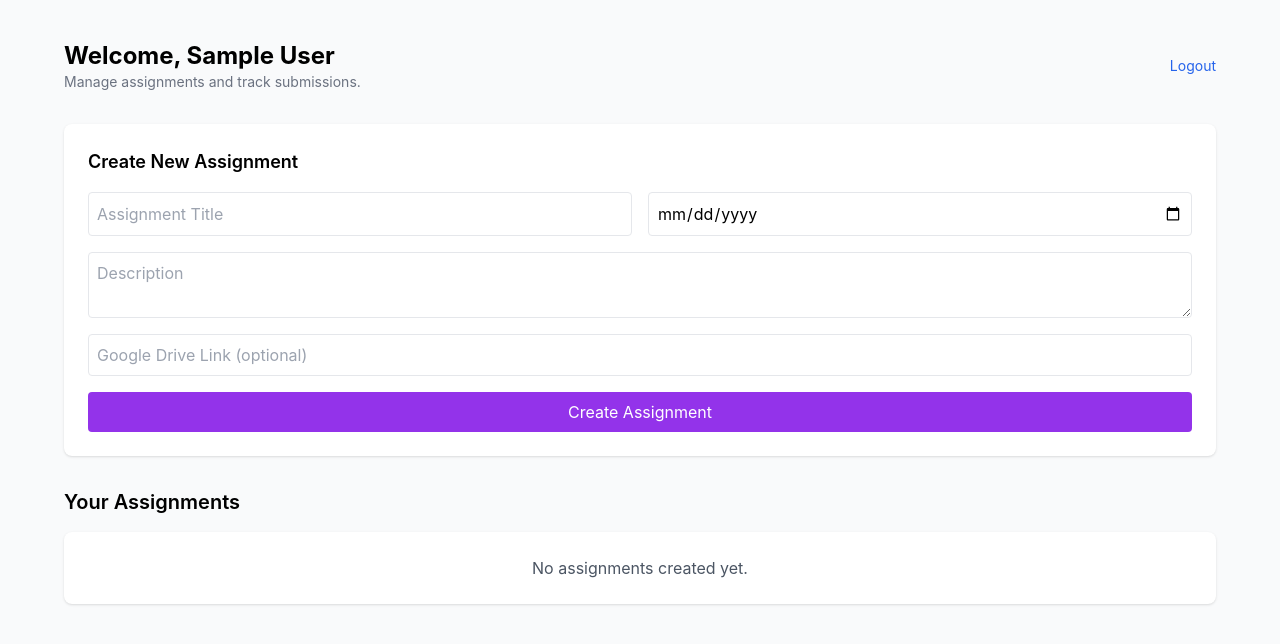
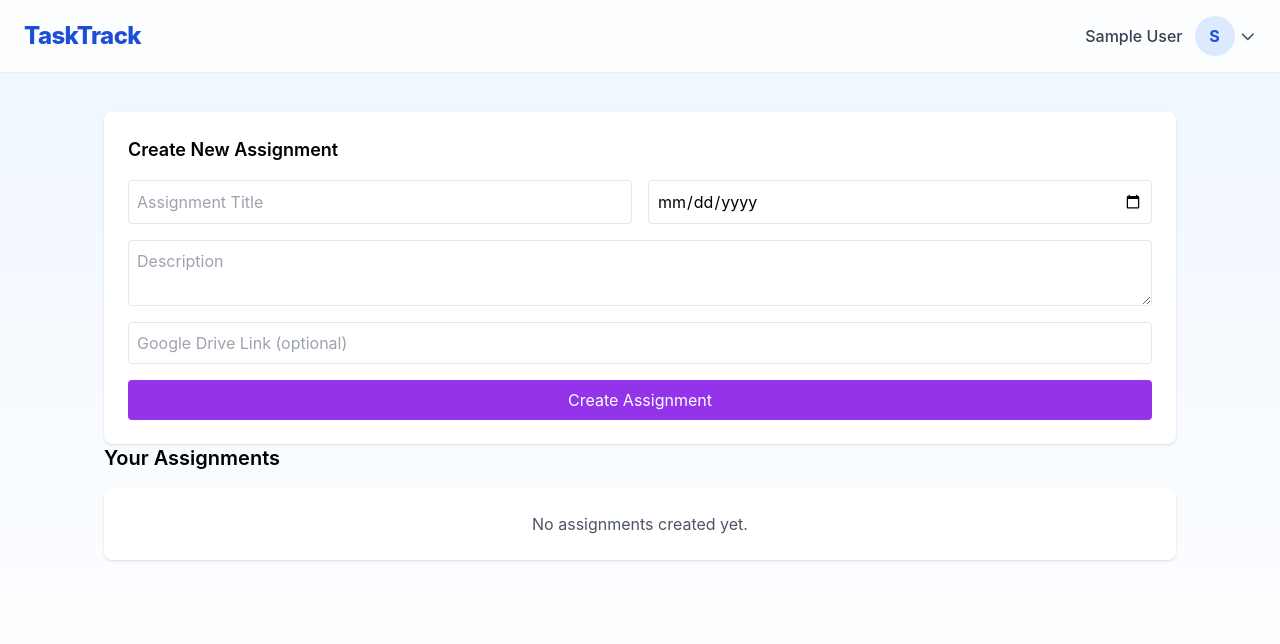
Before and after one commit to rajendradongara/assignment-dashboard, a React (Create React App) app: page /admin/dashboard in a window 1280 px wide. Shown: the top 644 px of the page. Built offline with nearby package versions, Linux system fonts and the light colour scheme; sample sign-in values are in the browser's storage.

Commit message:
added navabar component for admin and student dashboard

```diff
--- a/package.json
+++ b/package.json
@@ -4,10 +4,13 @@
   "private": true,
   "dependencies": {
     "@fortawesome/fontawesome-free": "^7.1.0",
+    "@fortawesome/free-solid-svg-icons": "^7.1.0",
+    "@fortawesome/react-fontawesome": "^3.1.0",
     "@testing-library/dom": "^10.4.1",
     "@testing-library/jest-dom": "^6.9.1",
     "@testing-library/react": "^16.3.0",
     "@testing-library/user-event": "^13.5.0",
+    "lucide-react": "^0.548.0",
     "react": "^19.2.0",
     "react-dom": "^19.2.0",
     "react-router-dom": "^7.9.5",
--- a/src/App.js
+++ b/src/App.js
@@ -1,7 +1,6 @@
 import { Route, Routes } from 'react-router-dom';
 import "@fortawesome/fontawesome-free/css/all.min.css";
 import { Toaster } from 'sonner';
-
 
 import './App.css';
 import Home from './pages/Home.jsx';
@@ -11,11 +10,11 @@ import StudentDashboard from './pages/StudentDashboard.jsx';
 import AdminDashboard from './pages/AdminDashboard.jsx';
 
 
+function App() {
 
-function App() {
   return (
     <>
-      <Toaster richColors position='top-right' />
+      <Toaster richColors position='bottom-right' />
       <Routes>
         <Route path="/" element={<Home />} />
         <Route path="/signup/student" element={<SignUp role={'student'} />} />
@@ -23,7 +22,6 @@ function App() {
         <Route path="/login" element={<Login />} />
         <Route path="/student/dashboard" element={<StudentDashboard />} />
         <Route path="/admin/dashboard" element={<AdminDashboard />} />
-
       </Routes>
     </>
 
--- a/src/components/AssignmentCard.jsx
+++ b/src/components/AssignmentCard.jsx
@@ -1,12 +1,17 @@
 import React, { useState } from "react";
 import { toast } from "sonner";
 import ConfirmationModal from "./ConfirmationModal";
+import { getAllUsers } from "../utils/userStorage.js";
 
 export default function AssignmentCard({ assignment, onConfirm }) {
   const [modalOpen, setModalOpen] = useState(false);
 
   const { studentSubmission } = assignment;
   const submitted = studentSubmission?.submitted;
+
+  const users = getAllUsers();
+
+  const admin = users.find((u) => u.email === assignment.createdBy);
 
   const handleFirstClick = () => {
     setModalOpen(true);
@@ -26,7 +31,8 @@ export default function AssignmentCard({ assignment, onConfirm }) {
       <div className="flex-1">
         <h4 className="text-lg font-semibold">{assignment.title}</h4>
         <p className="text-sm text-gray-500 mb-2">{assignment.description}</p>
-        <p className="text-xs text-gray-400">Due: {assignment.dueDate}</p>
+        <p className="text-xs text-red-600">Due: {assignment.dueDate}</p>
+        <p className="text-xs text-gray-900">From: {admin.name}</p>
         {assignment.driveLink && (
           <a
             className="text-sm text-blue-600 hover:underline inline-block mt-2"
--- /dev/null
+++ b/src/components/Navbar.jsx
@@ -0,0 +1,63 @@
+import { useState } from "react";
+import { useNavigate } from "react-router-dom";
+import { FontAwesomeIcon } from "@fortawesome/react-fontawesome";
+import { faChevronDown } from "@fortawesome/free-solid-svg-icons";
+
+const Navbar = ({ user }) => {
+  const [dropdownOpen, setDropdownOpen] = useState(false);
+  const navigate = useNavigate();
+
+  const handleLogout = () => {
+    localStorage.removeItem("user");
+    // onLogout?.();
+    navigate("/");
+  };
+
+  return (
+    <header className="bg-white/80 backdrop-blur-md shadow-sm sticky top-0 z-50">
+      <div className="max-w-7xl mx-auto px-6 py-4 flex justify-between items-center">
+        <h1
+          className="text-2xl font-extrabold text-blue-700 tracking-tight cursor-pointer"
+          onClick={() => navigate("/")}
+        >
+          TaskTrack
+        </h1>
+
+        <div className="relative flex items-center space-x-3">
+          <span className="text-gray-700 font-medium">
+            {user?.name || "Student"}
+          </span>
+
+          <div
+            className="flex items-center space-x-1 cursor-pointer"
+            onClick={() => setDropdownOpen((prev) => !prev)}
+          >
+            <div className="w-10 h-10 rounded-full bg-blue-100 flex items-center justify-center text-blue-700 font-bold">
+              {user?.name ? user.name.charAt(0).toUpperCase() : "S"}
+            </div>
+            <FontAwesomeIcon
+              icon={faChevronDown}
+              className={`transition-transform duration-200 ${
+                dropdownOpen ? "rotate-180" : "rotate-0"
+              } text-gray-600`}
+              size="sm"
+            />
+          </div>
+
+          {dropdownOpen && (
+            <div className="absolute right-0 top-12 bg-white border rounded-xl shadow-lg py-2 w-40 z-50">
+              <button
+                onClick={handleLogout}
+                className="block w-full text-left px-4 py-2 text-gray-700 hover:bg-gray-100"
+              >
+                Logout
+              </button>
+            </div>
+          )}
+        </div>
+      </div>
+    </header>
+  );
+};
+
+export default Navbar;
--- a/src/pages/AdminDashboard.jsx
+++ b/src/pages/AdminDashboard.jsx
@@ -8,6 +8,7 @@ import { getAllUsers } from "../utils/userStorage";
 import { toast } from "sonner";
 import { useNavigate } from "react-router-dom";
 import ProgressBar from "../components/ProgressBar";
+import Navbar from "../components/Navbar";
 
 export default function AdminDashboard() {
   const navigate = useNavigate();
@@ -70,7 +71,6 @@ export default function AdminDashboard() {
     loadData(user.email);
   };
 
-  // calculate assignment progress (students who submitted)
   const getProgressForAssignment = (assignment) => {
     const totalStudents = students.length;
     if (totalStudents === 0) return 0;
@@ -79,25 +79,13 @@ export default function AdminDashboard() {
   };
 
   return (
-    <div className="min-h-screen bg-gray-50 p-6 md:p-10">
-      <div className="max-w-6xl mx-auto space-y-8">
-        {/* Header */}
-        <header className="flex flex-col md:flex-row md:items-center md:justify-between">
-          <div>
-            <h1 className="text-2xl font-bold">Welcome, {user?.name}</h1>
-            <p className="text-gray-500 text-sm">
-              Manage assignments and track submissions.
-            </p>
-          </div>
-          <button
-            onClick={() => navigate("/")}
-            className="text-sm text-blue-600 hover:underline"
-          >
-            Logout
-          </button>
-        </header>
+    // <div className="min-h-screen bg-gray-50 p-6 md:p-10">
+    <div className="min-h-screen bg-gradient-to-b from-blue-50 to-white">
+      <Navbar user={user} />
 
-        {/* Create Assignment Form */}
+      {/* <div className="max-w-6xl mx-auto space-y-8">
+       */}
+      <div className="max-w-6xl mx-auto p-6 md:p-10">
         <section className="bg-white shadow rounded-lg p-6">
           <h2 className="text-lg font-semibold mb-4">Create New Assignment</h2>
           <form
@@ -145,7 +133,6 @@ export default function AdminDashboard() {
           </form>
         </section>
 
-        {/* Assignment List */}
         <section>
           <h2 className="text-xl font-semibold mb-4">Your Assignments</h2>
 
--- a/src/pages/Home.jsx
+++ b/src/pages/Home.jsx
@@ -1,6 +1,18 @@
-import React from "react";
 import heroImage from "../assets/undraw_add-tasks_mvlb.svg";
+import { useNavigate } from "react-router-dom";
+
+import { getLoggedInUser } from "../utils/auth";
+
 const Home = () => {
+  const navigate = useNavigate();
+  const handleLogin = () => {
+    const user = getLoggedInUser();
+    if (user) {
+      navigate("/student/dashboard");
+    } else {
+      navigate("/login");
+    }
+  };
   return (
     <div className="min-h-screen flex flex-col bg-gradient-to-b from-blue-50 to-white">
       <header className="bg-white/80 backdrop-blur-md shadow-sm sticky top-0 z-50">
@@ -22,7 +34,7 @@ const Home = () => {
               Admin Register
             </a>
             <a
-              href="/login"
+              onClick={handleLogin}
               className="px-5 py-2 bg-blue-600 text-white rounded-lg shadow hover:bg-blue-700 transition font-semibold"
             >
               Login
--- a/src/pages/Login.jsx
+++ b/src/pages/Login.jsx
@@ -1,6 +1,7 @@
 import React, { useState } from "react";
 import { useNavigate } from "react-router-dom";
 import { toast } from "sonner";
+
 import { getAllUsers } from "../utils/userStorage.js";
 
 const Login = () => {
--- a/src/pages/StudentDashboard.jsx
+++ b/src/pages/StudentDashboard.jsx
@@ -1,5 +1,5 @@
 import React, { useEffect, useState } from "react";
-import { getLoggedInUser } from "../utils/auth"; // your auth util that validates session
+import { getLoggedInUser } from "../utils/auth";
 import {
   getAssignmentsForStudent,
   confirmSubmissionForStudent,
@@ -9,6 +9,7 @@ import AssignmentCard from "../components/AssignmentCard";
 import ProgressBar from "../components/ProgressBar";
 import { toast } from "sonner";
 import { useNavigate } from "react-router-dom";
+import Navbar from "../components/Navbar.jsx";
 
 export default function StudentDashboard() {
   const navigate = useNavigate();
@@ -45,38 +46,78 @@ export default function StudentDashboard() {
     return false;
   };
 
+  const submitted = assignments.filter((a) =>
+    a.submissions.some(
+      (s) => s.userEmail === user.email && s.submitted === true
+    )
+  );
+
+  const notSubmitted = assignments.filter(
+    (a) => !a.submissions.some((s) => s.userEmail === user.email)
+  );
+
   return (
-    <div className="min-h-screen bg-gray-50 p-4 md:p-8">
-      <div className="max-w-6xl mx-auto">
-        <header className="flex items-center justify-between mb-6">
+    <div className="min-h-screen bg-gradient-to-b from-blue-50 to-white">
+      <Navbar user={user} />
+
+      <div className="max-w-6xl mx-auto p-6 md:p-10">
+        <div className="flex flex-col md:flex-row items-start md:items-center justify-between mb-8">
           <div>
-            <h1 className="text-2xl font-bold">
+            <h2 className="text-3xl font-bold text-gray-800">
               Hello, {user?.name || "Student"}
-            </h1>
-            <p className="text-sm text-gray-500">
-              Overview of your assignments
-            </p>
+            </h2>
+            <p className="text-gray-500">Here’s your assignment overview</p>
           </div>
-          <div className="w-56">
+
+          <div className="w-56 mt-4 md:mt-0">
             <p className="text-xs text-gray-500 mb-1">Overall Progress</p>
             <ProgressBar percent={progress} />
             <p className="text-sm text-gray-600 mt-2">{progress}% completed</p>
           </div>
-        </header>
+        </div>
 
-        <section className="grid gap-4">
-          {assignments.length === 0 && (
-            <div className="bg-white p-6 rounded shadow text-center text-gray-600">
-              No assignments yet.
+        {/* 🔹 Not Submitted Section */}
+        <section className="mb-8">
+          <h3 className="text-xl font-semibold text-gray-700 mb-4">
+            Pending Assignments
+          </h3>
+          {notSubmitted.length === 0 ? (
+            <div className="bg-white p-6 rounded-lg shadow text-center text-gray-600">
+              All caught up! No pending assignments.
+            </div>
+          ) : (
+            <div className="grid gap-4">
+              {notSubmitted.map((a) => (
+                <AssignmentCard
+                  key={a.id}
+                  assignment={a}
+                  onConfirm={handleConfirm}
+                />
+              ))}
             </div>
           )}
-          {assignments.map((a) => (
-            <AssignmentCard
-              key={a.id}
-              assignment={a}
-              onConfirm={handleConfirm}
-            />
-          ))}
+        </section>
+
+        {/* 🔹 Submitted Section */}
+        <section>
+          <h3 className="text-xl font-semibold text-gray-700 mb-4">
+            Submitted Assignments
+          </h3>
+          {submitted.length === 0 ? (
+            <div className="bg-white p-6 rounded-lg shadow text-center text-gray-600">
+              You haven’t submitted any yet.
+            </div>
+          ) : (
+            <div className="grid gap-4">
+              {submitted.map((a) => (
+                <AssignmentCard
+                  key={a.id}
+                  assignment={a}
+                  onConfirm={handleConfirm}
+                />
+              ))}
+            </div>
+          )}
         </section>
       </div>
     </div>
```
Also changed, not shown: 1 other file (tests, documents, lock files or other folders).
